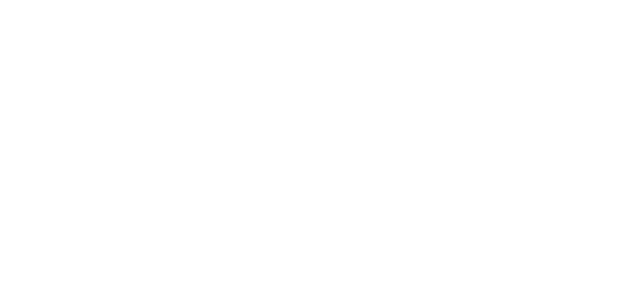
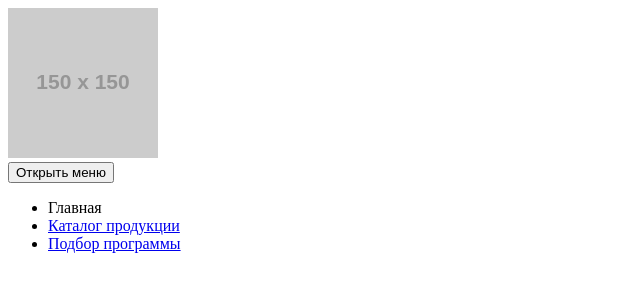
Before and after one commit to DDianka/1104029-cat-energy-21, a website: page source/catalog.html in a window 1280 px wide. Shown: the whole page, without its empty margins (0-640 px from the left). Drawn offline with Linux system fonts and the light colour scheme; placeholder pictures from the web are drawn by us.

Commit message:
добавила навигацию

```diff
--- a/source/catalog.html
+++ b/source/catalog.html
@@ -1,10 +1,40 @@
 <!DOCTYPE html>
-<html lang="ru">
+<html class="page" lang="ru">
   <head>
     <meta charset="utf-8">
     <title>HTML Academy: Кэт энерджи</title>
   </head>
-  <body>
-
+  <body class="page__body">
+    <header class="page-header">
+      <a class="page-header__logo">
+        <img  src="https://via.placeholder.com/150x150">
+      </a>
+      <nav class="main-nav">
+        <button class="main-nav__toggle" type="button">
+          <span class="visually-hidden">Открыть меню</span>
+        </button>
+        <div class="main-nav__wrapper">
+          <ul class="main-nav__list">
+            <li class="main-nav__item main-nav__item--active">
+              <a>
+                Главная
+              </a>
+            </li>
+            <li class="main-nav__item main-nav__item--active">
+              <a href="catalog.html">
+                Каталог продукции
+              </a>
+            </li>
+            <li class="main-nav__item main-nav__item--active">
+              <a href="form.html">
+                Подбор программы
+              </a>
+            </li>
+          </ul>
+        </div>
+      </nav>
+    </header>
+    <main class="page-main">
+    </main>
   </body>
 </html>
```
